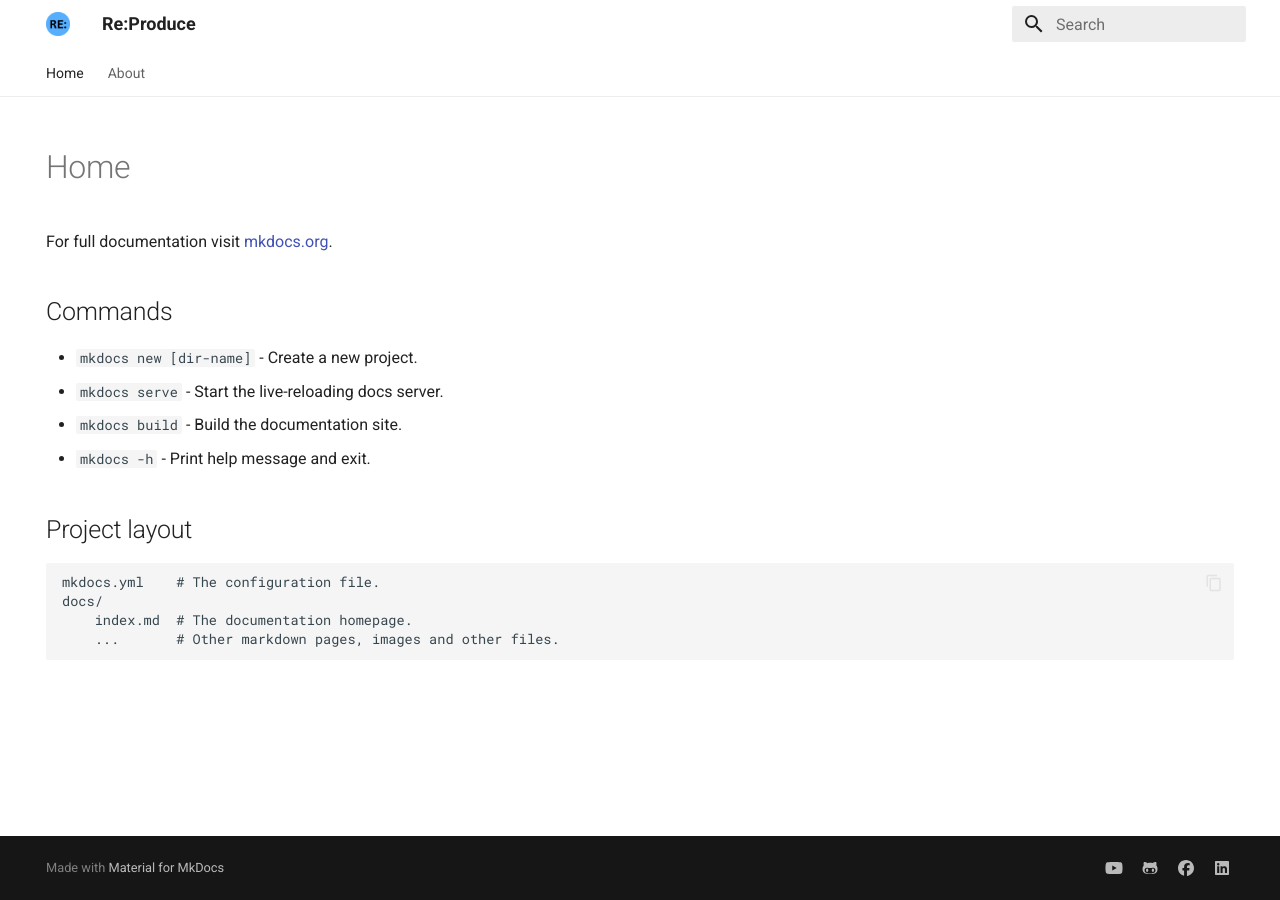
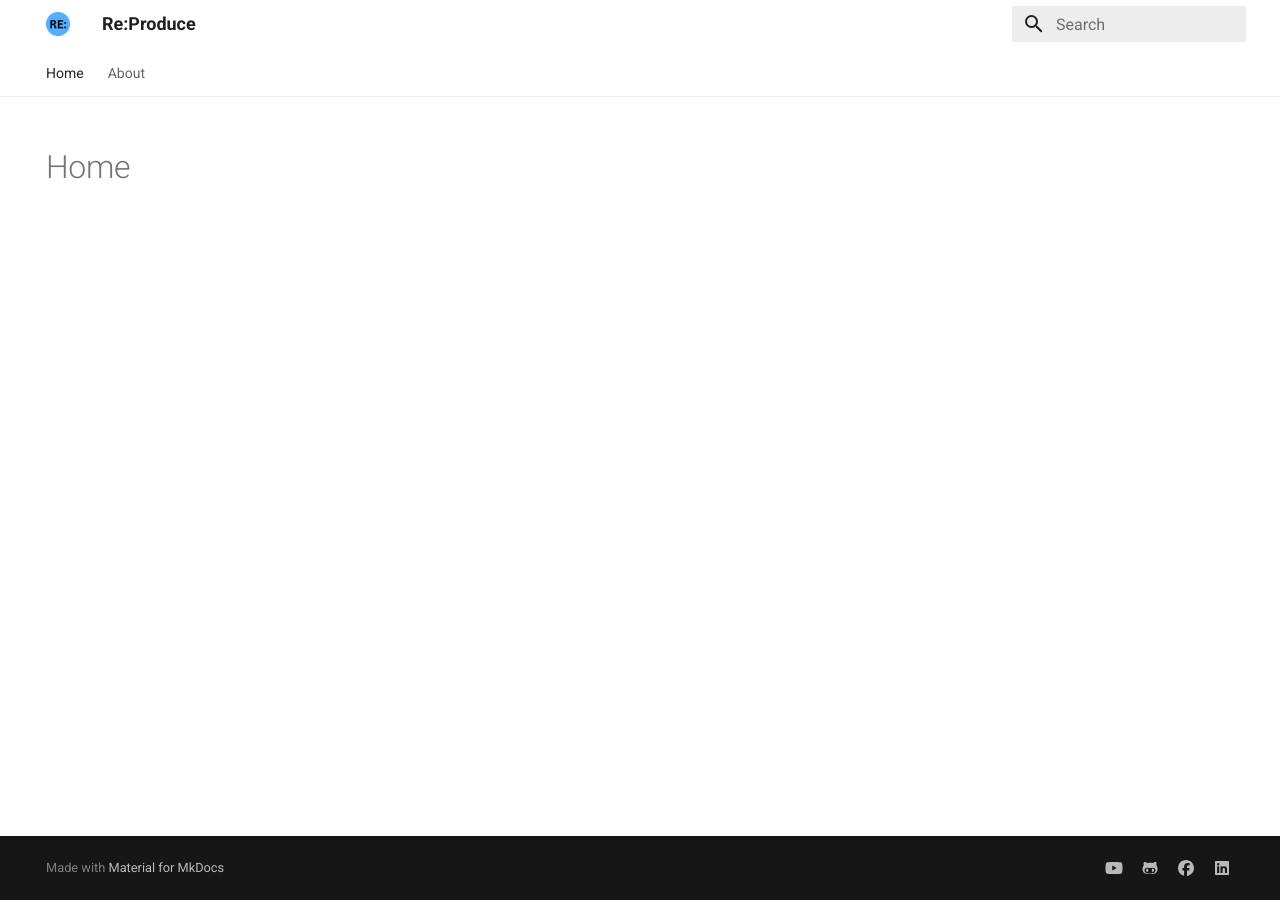
Before and after one commit to Re-produce/re-produce, an MkDocs documentation site: the page built from docs/index.md, in a window 1280 px wide. Built offline with MkDocs 1.6.1 and Material for MkDocs 9.7.7, drawn with Linux system fonts in a browser that asks for light colours.

Commit message:
Update index.md

```diff
--- a/docs/index.md
+++ b/docs/index.md
@@ -3,21 +3,3 @@ hide:
   - navigation
   - toc
 ---
-
-# Home
-
-For full documentation visit [mkdocs.org](https://www.mkdocs.org).
-
-## Commands
-
-* `mkdocs new [dir-name]` - Create a new project.
-* `mkdocs serve` - Start the live-reloading docs server.
-* `mkdocs build` - Build the documentation site.
-* `mkdocs -h` - Print help message and exit.
-
-## Project layout
-
-    mkdocs.yml    # The configuration file.
-    docs/
-        index.md  # The documentation homepage.
-        ...       # Other markdown pages, images and other files.
```
